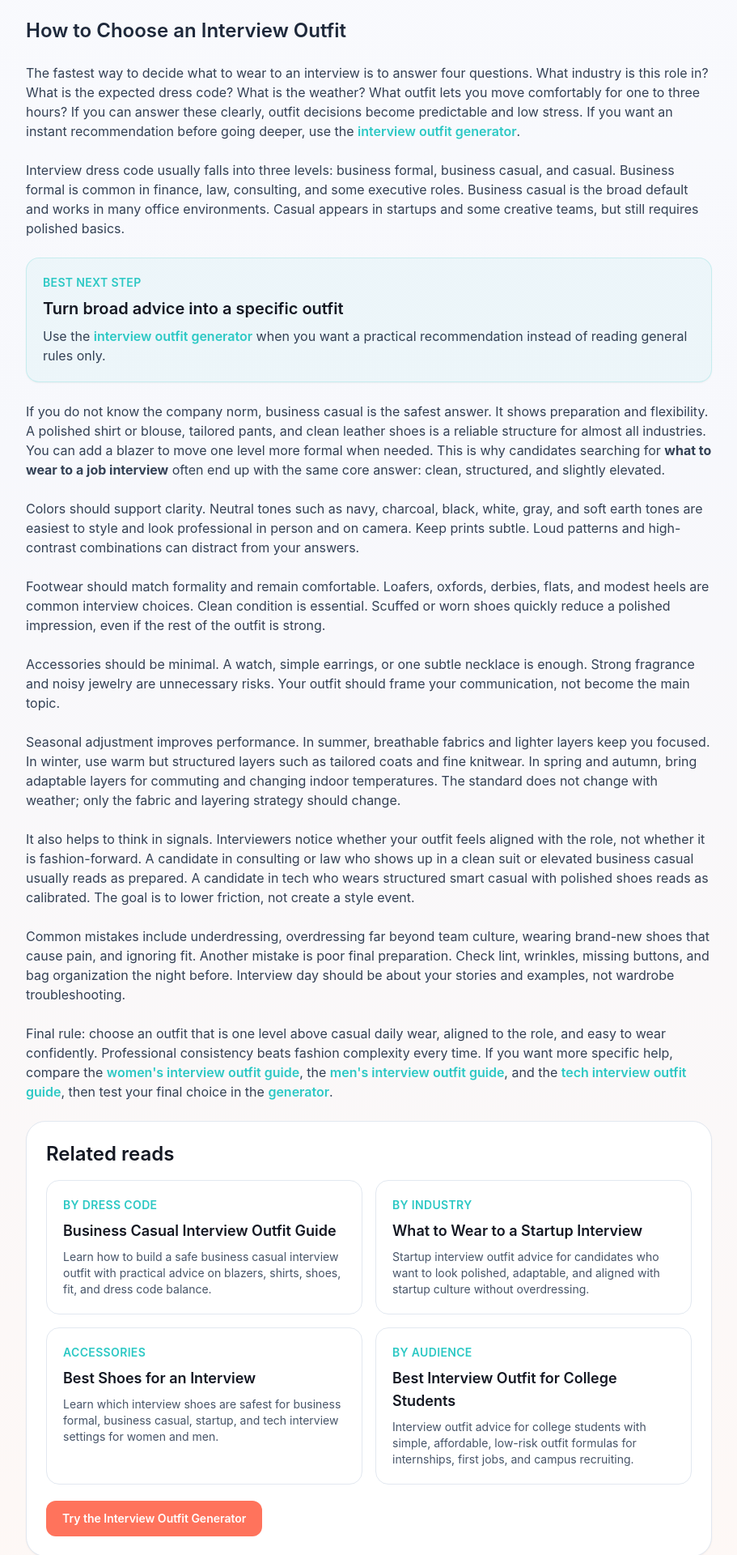
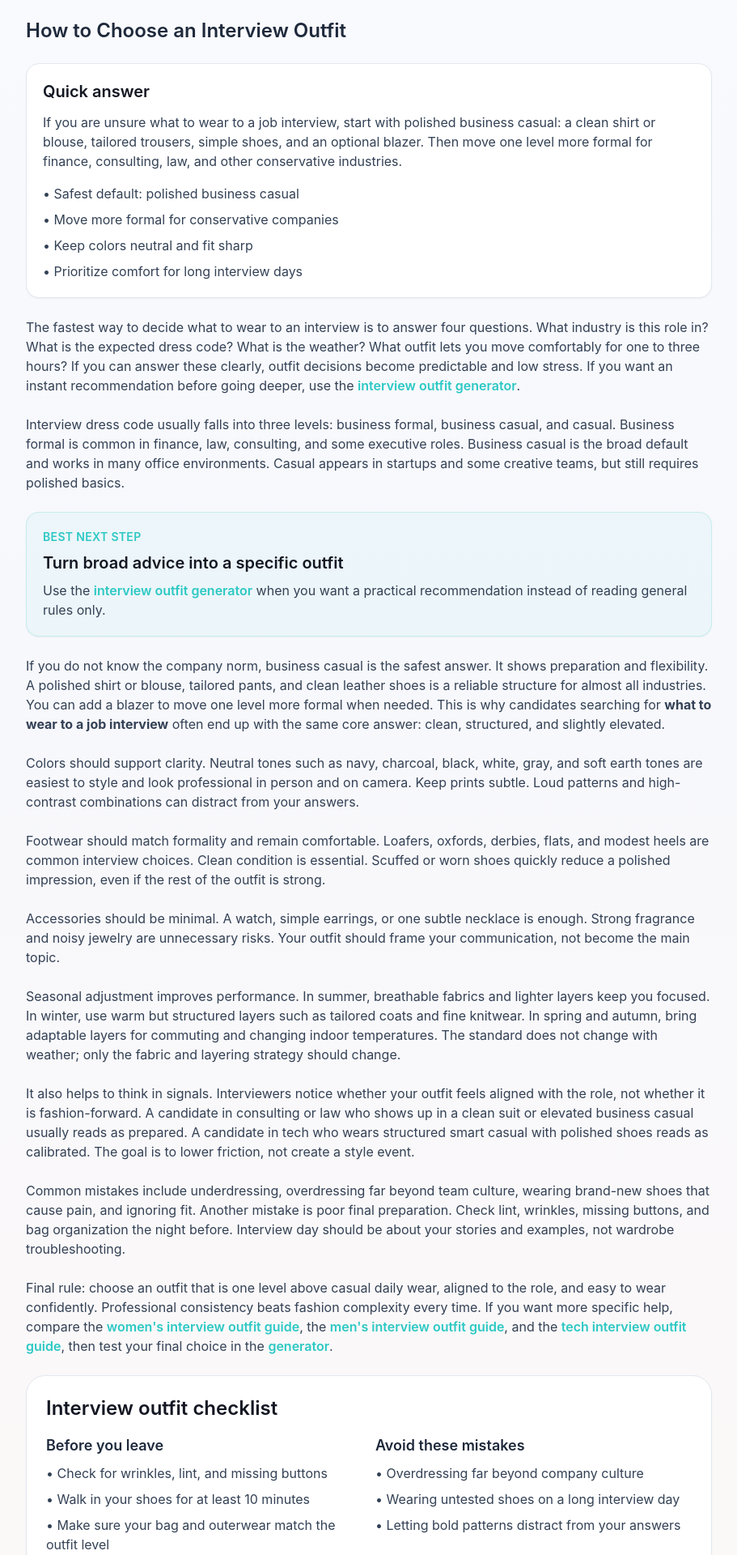
Before and after one commit to AOKA666/InterviewOutfit, a Next.js app: page /blog/what-to-wear-to-an-interview in a window 1280 px wide. Shown: the part 920-2840 px from the top of the page at 81% size, without its empty margins (184-1095 px from the left). Built offline with nearby package versions, Linux system fonts and the light colour scheme.

Commit message:
Strengthen blog hub and core article indexability

```diff
--- a/app/blog/interview-outfit-men/page.tsx
+++ b/app/blog/interview-outfit-men/page.tsx
@@ -102,6 +102,18 @@ export default function BlogMenPage() {
         />
       </div>
       <h2 className="text-2xl font-semibold text-slate-800">How to Choose an Interview Outfit</h2>
+      <section className="rounded-2xl border border-slate-200 bg-white p-5 shadow-sm">
+        <h2 className="text-xl font-semibold text-ink">Quick answer for men</h2>
+        <p className="mt-3 text-slate-700">
+          For most men, the lowest-risk interview outfit is a clean shirt, tailored trousers or chinos, and polished shoes. If the company is conservative, add a blazer or suit. If the company is clearly casual, keep the outfit simpler but still sharp.
+        </p>
+        <ul className="mt-4 space-y-2 text-slate-700">
+          <li>• Business formal for finance, law, and consulting</li>
+          <li>• Business casual for most office interviews</li>
+          <li>• Dark jeans only for clearly relaxed environments</li>
+          <li>• Fit and shoe condition matter more than brand</li>
+        </ul>
+      </section>
       <p className="text-slate-700">
         A strong interview outfit for men should match company expectations while staying simple and
         comfortable. Start with industry and role level. Corporate finance, legal, and consulting
@@ -165,6 +177,24 @@ export default function BlogMenPage() {
       </p>
 
       <section className="rounded-3xl border border-slate-200 bg-white p-6 shadow-sm">
+        <h2 className="text-2xl font-semibold text-ink">Reliable outfit formulas</h2>
+        <div className="mt-4 grid gap-4 md:grid-cols-3">
+          <div>
+            <h3 className="text-lg font-semibold text-slate-800">Formal</h3>
+            <p className="mt-2 text-slate-700">Dark suit, light shirt, conservative tie, and clean leather shoes with sharp but comfortable fit.</p>
+          </div>
+          <div>
+            <h3 className="text-lg font-semibold text-slate-800">Business casual</h3>
+            <p className="mt-2 text-slate-700">Button-down or refined knit, chinos or wool trousers, and loafers or derby shoes in neutral colors.</p>
+          </div>
+          <div>
+            <h3 className="text-lg font-semibold text-slate-800">Startup</h3>
+            <p className="mt-2 text-slate-700">Dark jeans or chinos, clean top layer, simple shoes, and zero sloppy details like worn sneakers or wrinkled fabric.</p>
+          </div>
+        </div>
+      </section>
+
+      <section className="rounded-3xl border border-slate-200 bg-white p-6 shadow-sm">
         <h2 className="text-2xl font-semibold text-ink">Related reads</h2>
         <div className="mt-4 grid gap-4 md:grid-cols-2">
           {relatedPosts.map((relatedPost) => (
--- a/app/blog/interview-outfit-women/page.tsx
+++ b/app/blog/interview-outfit-women/page.tsx
@@ -102,6 +102,18 @@ export default function BlogWomenPage() {
         />
       </div>
       <h2 className="text-2xl font-semibold text-slate-800">How to Choose an Interview Outfit</h2>
+      <section className="rounded-2xl border border-slate-200 bg-white p-5 shadow-sm">
+        <h2 className="text-xl font-semibold text-ink">Quick answer for women</h2>
+        <p className="mt-3 text-slate-700">
+          The safest women&apos;s interview outfit is usually a polished blouse or knit, tailored trousers or a smart skirt, and clean shoes with optional blazer. Keep the shape structured, the colors calm, and the overall look easy to wear for several hours.
+        </p>
+        <ul className="mt-4 space-y-2 text-slate-700">
+          <li>• Conservative industries: add more structure</li>
+          <li>• Startups: relax the outfit, not the polish</li>
+          <li>• Shoes should be comfortable enough for commuting</li>
+          <li>• Test movement before interview day</li>
+        </ul>
+      </section>
       <p className="text-slate-700">
         If you are searching for interview outfit women ideas, the most useful approach is to build a
         repeatable decision framework instead of memorizing random looks. Start by checking industry
@@ -169,6 +181,24 @@ export default function BlogWomenPage() {
       </p>
 
       <section className="rounded-3xl border border-slate-200 bg-white p-6 shadow-sm">
+        <h2 className="text-2xl font-semibold text-ink">Low-risk outfit formulas</h2>
+        <div className="mt-4 grid gap-4 md:grid-cols-3">
+          <div>
+            <h3 className="text-lg font-semibold text-slate-800">Corporate</h3>
+            <p className="mt-2 text-slate-700">Blazer, blouse, tailored trousers or knee-length skirt, and closed-toe shoes in a neutral palette.</p>
+          </div>
+          <div>
+            <h3 className="text-lg font-semibold text-slate-800">Business casual</h3>
+            <p className="mt-2 text-slate-700">Soft blazer or structured knit, tailored pants, simple flats or loafers, and minimal accessories.</p>
+          </div>
+          <div>
+            <h3 className="text-lg font-semibold text-slate-800">Startup</h3>
+            <p className="mt-2 text-slate-700">Dark jeans or relaxed trousers, polished top, and clean shoes that still look intentional on arrival.</p>
+          </div>
+        </div>
+      </section>
+
+      <section className="rounded-3xl border border-slate-200 bg-white p-6 shadow-sm">
         <h2 className="text-2xl font-semibold text-ink">Related reads</h2>
         <div className="mt-4 grid gap-4 md:grid-cols-2">
           {relatedPosts.map((relatedPost) => (
--- a/app/blog/page.tsx
+++ b/app/blog/page.tsx
@@ -118,26 +118,53 @@ export default function BlogIndexPage() {
       <section className="surface rounded-[32px] p-8 md:p-10 lg:p-12">
         <h2 className="text-2xl font-semibold tracking-[-0.03em] text-ink md:text-3xl">Start here</h2>
         <p className="mt-3 max-w-4xl text-[15px] leading-7 text-slate-700">
-          If you are new to interview prep, begin with the <Link href="/blog/what-to-wear-to-an-interview" className="font-semibold text-cyan underline-offset-4 hover:underline">complete guide on what to wear to a job interview</Link>. Then use the <Link href="/interview-outfit-generator" className="font-semibold text-cyan underline-offset-4 hover:underline">interview outfit generator</Link> to turn those rules into a practical outfit recommendation.
+          This blog is organized to help candidates answer three practical questions fast: how formal the
+          company expects you to dress, which outfit formula fits your role, and what small details can
+          quietly hurt an otherwise strong first impression. If you are starting from zero, begin with the{" "}
+          <Link href="/blog/what-to-wear-to-an-interview" className="font-semibold text-cyan underline-offset-4 hover:underline">
+            complete guide on what to wear to a job interview
+          </Link>
+          , then compare your situation with the audience, industry, and dress-code guides below.
         </p>
         <div className="mt-6 grid gap-4 md:grid-cols-2 xl:grid-cols-4">
           <Link href="/blog/what-to-wear-to-an-interview" className="soft-card rounded-[24px] p-5 transition hover:-translate-y-0.5 hover:border-slate-300">
             <h3 className="text-lg font-semibold tracking-[-0.02em] text-ink">What to Wear to a Job Interview</h3>
-            <p className="mt-2 text-sm leading-6 text-slate-600">Best first read for searchers comparing interview dress code basics.</p>
+            <p className="mt-2 text-sm leading-6 text-slate-600">Best first read if you are unsure how formal an interview outfit should be.</p>
           </Link>
           <Link href="/blog/tech-interview-outfit" className="soft-card rounded-[24px] p-5 transition hover:-translate-y-0.5 hover:border-slate-300">
             <h3 className="text-lg font-semibold tracking-[-0.02em] text-ink">Tech Interview Outfit</h3>
-            <p className="mt-2 text-sm leading-6 text-slate-600">Targets software engineer, startup, and product interview intent.</p>
+            <p className="mt-2 text-sm leading-6 text-slate-600">Clear guidance for software, startup, product, and other modern office interviews.</p>
           </Link>
           <Link href="/blog/business-casual-interview-outfit" className="soft-card rounded-[24px] p-5 transition hover:-translate-y-0.5 hover:border-slate-300">
             <h3 className="text-lg font-semibold tracking-[-0.02em] text-ink">Business Casual Interview Outfit</h3>
-            <p className="mt-2 text-sm leading-6 text-slate-600">Strong high-intent guide for the most common interview dress code.</p>
+            <p className="mt-2 text-sm leading-6 text-slate-600">A practical guide to the dress code most candidates need to get right.</p>
           </Link>
           <Link href="/interview-outfit-generator" className="soft-card rounded-[24px] p-5 transition hover:-translate-y-0.5 hover:border-slate-300">
             <h3 className="text-lg font-semibold tracking-[-0.02em] text-ink">Try the Generator</h3>
-            <p className="mt-2 text-sm leading-6 text-slate-600">Turn the advice into a quick outfit recommendation.</p>
+            <p className="mt-2 text-sm leading-6 text-slate-600">Turn the advice into a faster recommendation based on industry and season.</p>
           </Link>
         </div>
+      </section>
+
+      <section className="grid gap-5 md:grid-cols-3">
+        <article className="soft-card rounded-[28px] p-6 shadow-[0_18px_50px_rgba(15,23,42,0.05)]">
+          <h2 className="text-xl font-semibold tracking-[-0.02em] text-ink">Use the complete guide first</h2>
+          <p className="mt-3 text-[15px] leading-7 text-slate-700">
+            If you only read one page, start with <Link href="/blog/what-to-wear-to-an-interview" className="font-semibold text-cyan underline-offset-4 hover:underline">what to wear to a job interview</Link>. It gives you the baseline rules for dress code, shoes, color, and comfort.
+          </p>
+        </article>
+        <article className="soft-card rounded-[28px] p-6 shadow-[0_18px_50px_rgba(15,23,42,0.05)]">
+          <h2 className="text-xl font-semibold tracking-[-0.02em] text-ink">Then narrow by role or audience</h2>
+          <p className="mt-3 text-[15px] leading-7 text-slate-700">
+            Next, compare your situation with the <Link href="/blog/interview-outfit-women" className="font-semibold text-cyan underline-offset-4 hover:underline">women&apos;s guide</Link>, <Link href="/blog/interview-outfit-men" className="font-semibold text-cyan underline-offset-4 hover:underline">men&apos;s guide</Link>, or <Link href="/blog/tech-interview-outfit" className="font-semibold text-cyan underline-offset-4 hover:underline">tech interview guide</Link>.
+          </p>
+        </article>
+        <article className="soft-card rounded-[28px] p-6 shadow-[0_18px_50px_rgba(15,23,42,0.05)]">
+          <h2 className="text-xl font-semibold tracking-[-0.02em] text-ink">Use the tool for a final check</h2>
+          <p className="mt-3 text-[15px] leading-7 text-slate-700">
+            Once you know the likely dress code, use the <Link href="/interview-outfit-generator" className="font-semibold text-cyan underline-offset-4 hover:underline">interview outfit generator</Link> to sanity-check your final outfit before interview day.
+          </p>
+        </article>
       </section>
 
       <div className="space-y-10">
--- a/app/blog/tech-interview-outfit/page.tsx
+++ b/app/blog/tech-interview-outfit/page.tsx
@@ -102,6 +102,18 @@ export default function BlogTechPage() {
         />
       </div>
       <h2 className="text-2xl font-semibold text-slate-800">How to Choose an Interview Outfit</h2>
+      <section className="rounded-2xl border border-slate-200 bg-white p-5 shadow-sm">
+        <h2 className="text-xl font-semibold text-ink">Quick answer for tech interviews</h2>
+        <p className="mt-3 text-slate-700">
+          For most tech interviews, polished business casual wins: clean trousers or dark jeans, a structured top, and shoes that look deliberate rather than lazy. Only go more casual if the company clearly signals it.
+        </p>
+        <ul className="mt-4 space-y-2 text-slate-700">
+          <li>• Enterprise / fintech: lean more formal</li>
+          <li>• Startup / product teams: polished casual can work</li>
+          <li>• Senior or client-facing roles: add a blazer</li>
+          <li>• Remote rounds: test the outfit on camera first</li>
+        </ul>
+      </section>
       <p className="text-slate-700">
         Tech interview outfit decisions are often confusing because company cultures vary widely. A
         fintech enterprise and an early-stage startup can have completely different norms. Instead of
@@ -166,6 +178,24 @@ export default function BlogTechPage() {
       </p>
 
       <section className="rounded-3xl border border-slate-200 bg-white p-6 shadow-sm">
+        <h2 className="text-2xl font-semibold text-ink">Tech interview outfit by company type</h2>
+        <div className="mt-4 grid gap-4 md:grid-cols-3">
+          <div>
+            <h3 className="text-lg font-semibold text-slate-800">Startup</h3>
+            <p className="mt-2 text-slate-700">Dark jeans or chinos, a clean knit or button-down, and simple shoes. Casual is fine, sloppy is not.</p>
+          </div>
+          <div>
+            <h3 className="text-lg font-semibold text-slate-800">Mid-size product company</h3>
+            <p className="mt-2 text-slate-700">Business casual is the safest bet. Aim for one step more polished than the team&apos;s everyday look.</p>
+          </div>
+          <div>
+            <h3 className="text-lg font-semibold text-slate-800">Fintech or enterprise</h3>
+            <p className="mt-2 text-slate-700">Lean more structured: chinos or wool trousers, collared shirt or refined top, and polished shoes with optional blazer.</p>
+          </div>
+        </div>
+      </section>
+
+      <section className="rounded-3xl border border-slate-200 bg-white p-6 shadow-sm">
         <h2 className="text-2xl font-semibold text-ink">Related reads</h2>
         <div className="mt-4 grid gap-4 md:grid-cols-2">
           {relatedPosts.map((relatedPost) => (
--- a/app/blog/what-to-wear-to-an-interview/page.tsx
+++ b/app/blog/what-to-wear-to-an-interview/page.tsx
@@ -104,6 +104,18 @@ export default function BlogCompleteGuidePage() {
         />
       </div>
       <h2 className="text-2xl font-semibold text-slate-800">How to Choose an Interview Outfit</h2>
+      <section className="rounded-2xl border border-slate-200 bg-white p-5 shadow-sm">
+        <h2 className="text-xl font-semibold text-ink">Quick answer</h2>
+        <p className="mt-3 text-slate-700">
+          If you are unsure what to wear to a job interview, start with polished business casual: a clean shirt or blouse, tailored trousers, simple shoes, and an optional blazer. Then move one level more formal for finance, consulting, law, and other conservative industries.
+        </p>
+        <ul className="mt-4 space-y-2 text-slate-700">
+          <li>• Safest default: polished business casual</li>
+          <li>• Move more formal for conservative companies</li>
+          <li>• Keep colors neutral and fit sharp</li>
+          <li>• Prioritize comfort for long interview days</li>
+        </ul>
+      </section>
       <p className="text-slate-700">
         The fastest way to decide what to wear to an interview is to answer four questions. What
         industry is this role in? What is the expected dress code? What is the weather? What outfit
@@ -171,6 +183,28 @@ export default function BlogCompleteGuidePage() {
       </p>
 
       <section className="rounded-3xl border border-slate-200 bg-white p-6 shadow-sm">
+        <h2 className="text-2xl font-semibold text-ink">Interview outfit checklist</h2>
+        <div className="mt-4 grid gap-4 md:grid-cols-2">
+          <div>
+            <h3 className="text-lg font-semibold text-slate-800">Before you leave</h3>
+            <ul className="mt-2 space-y-2 text-slate-700">
+              <li>• Check for wrinkles, lint, and missing buttons</li>
+              <li>• Walk in your shoes for at least 10 minutes</li>
+              <li>• Make sure your bag and outerwear match the outfit level</li>
+            </ul>
+          </div>
+          <div>
+            <h3 className="text-lg font-semibold text-slate-800">Avoid these mistakes</h3>
+            <ul className="mt-2 space-y-2 text-slate-700">
+              <li>• Overdressing far beyond company culture</li>
+              <li>• Wearing untested shoes on a long interview day</li>
+              <li>• Letting bold patterns distract from your answers</li>
+            </ul>
+          </div>
+        </div>
+      </section>
+
+      <section className="rounded-3xl border border-slate-200 bg-white p-6 shadow-sm">
         <h2 className="text-2xl font-semibold text-ink">Related reads</h2>
         <div className="mt-4 grid gap-4 md:grid-cols-2">
           {relatedPosts.map((relatedPost) => (
```
